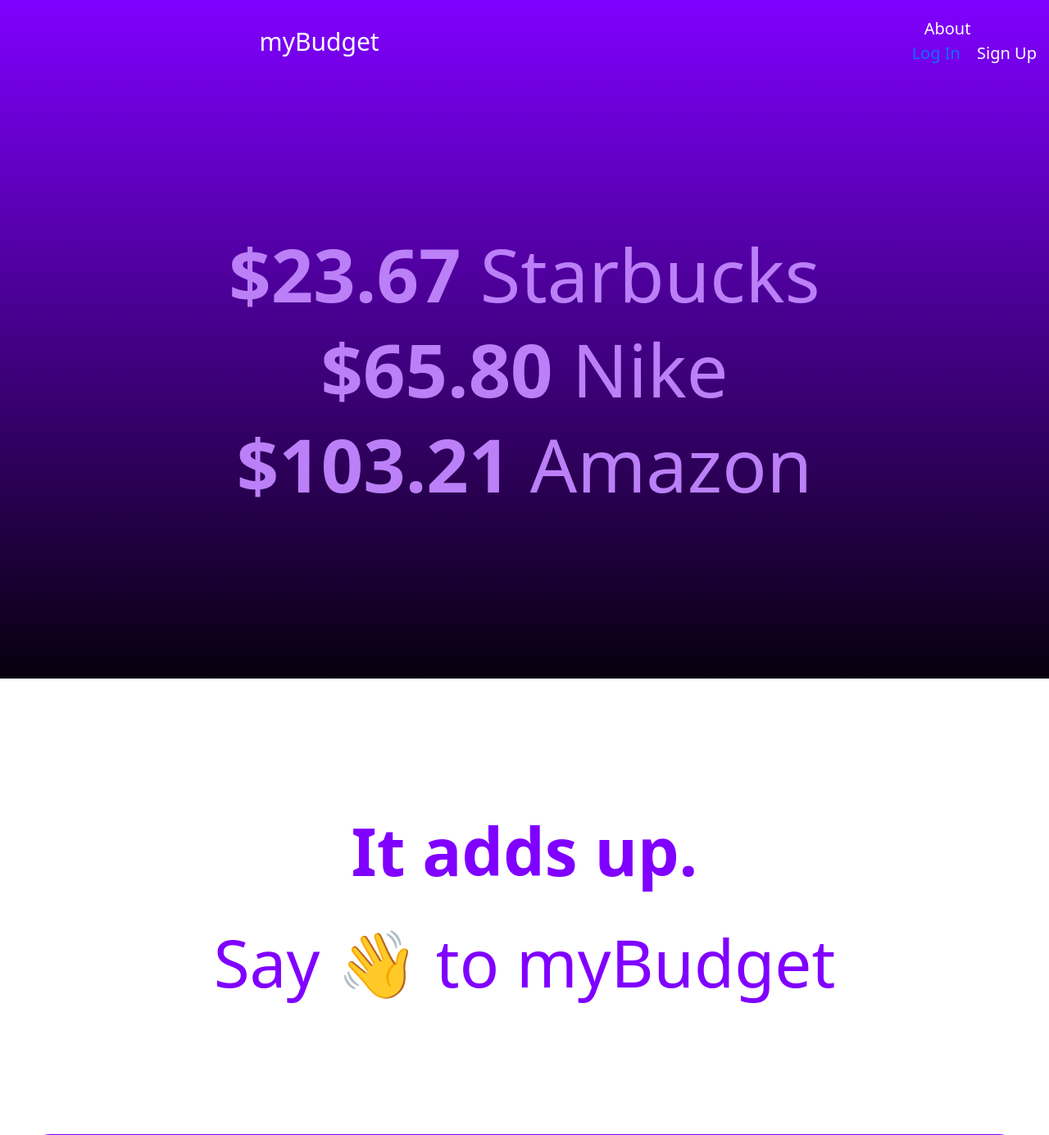
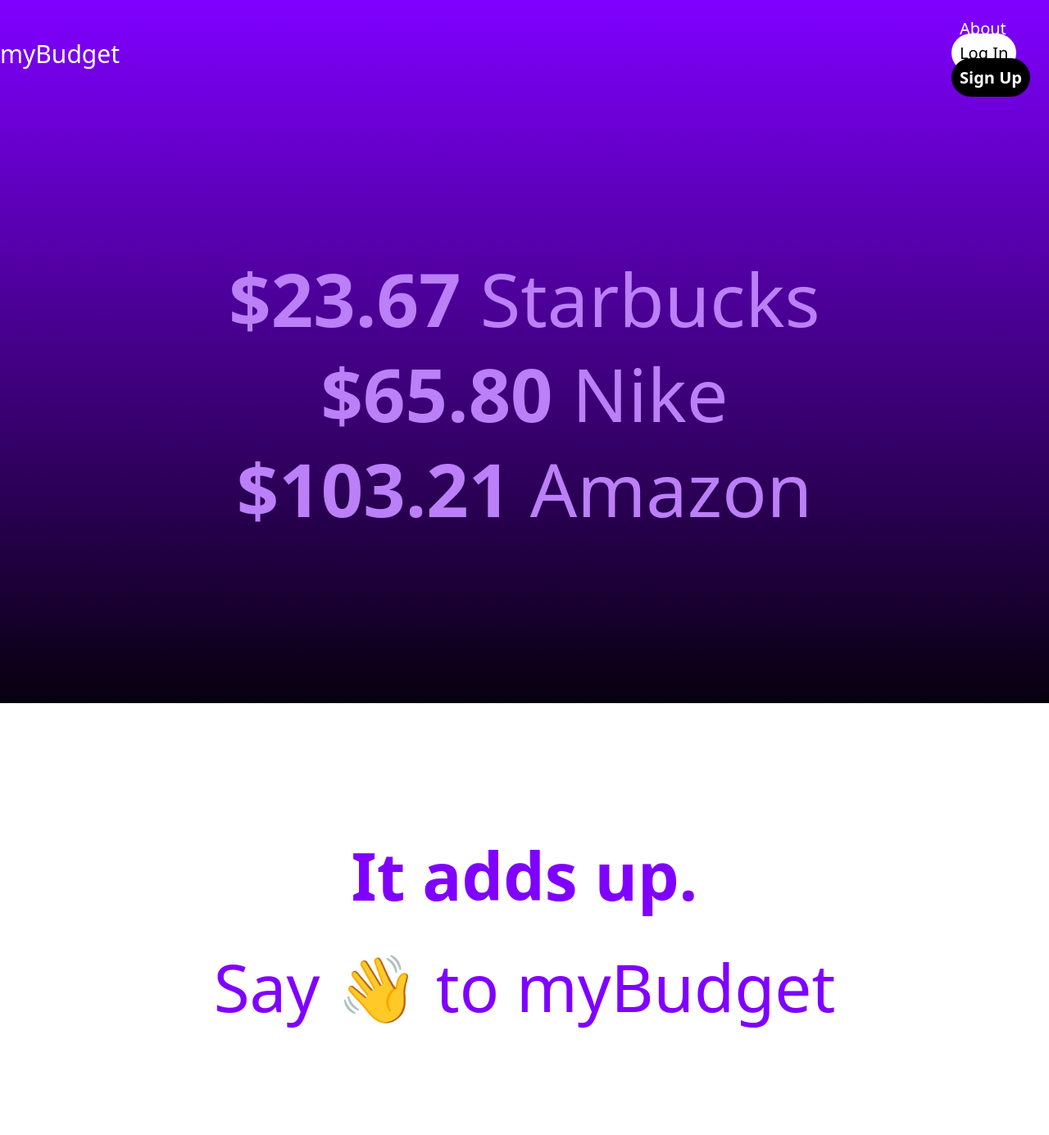
Before and after one commit to joeycalt/myBudget, a Django app: page / in a window 1280 px wide. Shown: the top 1385 px of the page at 82% size. Run offline with Django 4.2, Linux system fonts and the light colour scheme.

Commit message:
all styling done, just small bug with navbar to fix

```diff
--- a/main_app/static/styles/main.css
+++ b/main_app/static/styles/main.css
@@ -662,3 +662,7 @@ div.buttons {
     font-size: 18px;
     font-weight: 800;
 }
+
+.home-off.navbar-brand {
+    margin-right: 1010px;
+}
--- a/main_app/templates/base.html
+++ b/main_app/templates/base.html
@@ -32,7 +32,7 @@
             </span>
             {% else %}
                 <div>
-                    <a href="{% url 'login' %}">Log In</a>
+                    <a class='navbar-link' href="{% url 'login' %}">Log In</a>
                     <a class="navbar-link" href="{% url 'signup' %}">Sign Up</a>
                 </div>
             {% endif %}
--- a/main_app/templates/home.html
+++ b/main_app/templates/home.html
@@ -15,7 +15,7 @@
         <div class="home-top">
         <nav class="position-sticky navbar navbar-expand-lg">
             <span class="collapse navbar-collapse justify-content-end" id="navbarMain">
-                <a class="navbar-brand" href="/">myBudget</a>
+                <a class="home-off navbar-brand" href="/">myBudget</a>
                 <span class="navbar-area">
                     <a class="navbar-link" href="/about">About</a>
 
@@ -32,10 +32,8 @@
             </span>
 
             {% else %}
-                <div>
-                    <a href="{% url 'login' %}">Log In</a>
-                    <a class="navbar-link" href="{% url 'signup' %}">Sign Up</a>
-                </div>
+                    <a class='login navbar-link rounded-pill' href="{% url 'login' %}">Log In</a>
+                    <a class="signup navbar-link rounded-pill" href="{% url 'signup' %}">Sign Up</a>
             {% endif %}
             </span>
         </nav>
```
Also changed, not shown: main_app/templates/about.html (+3 -6 lines).
